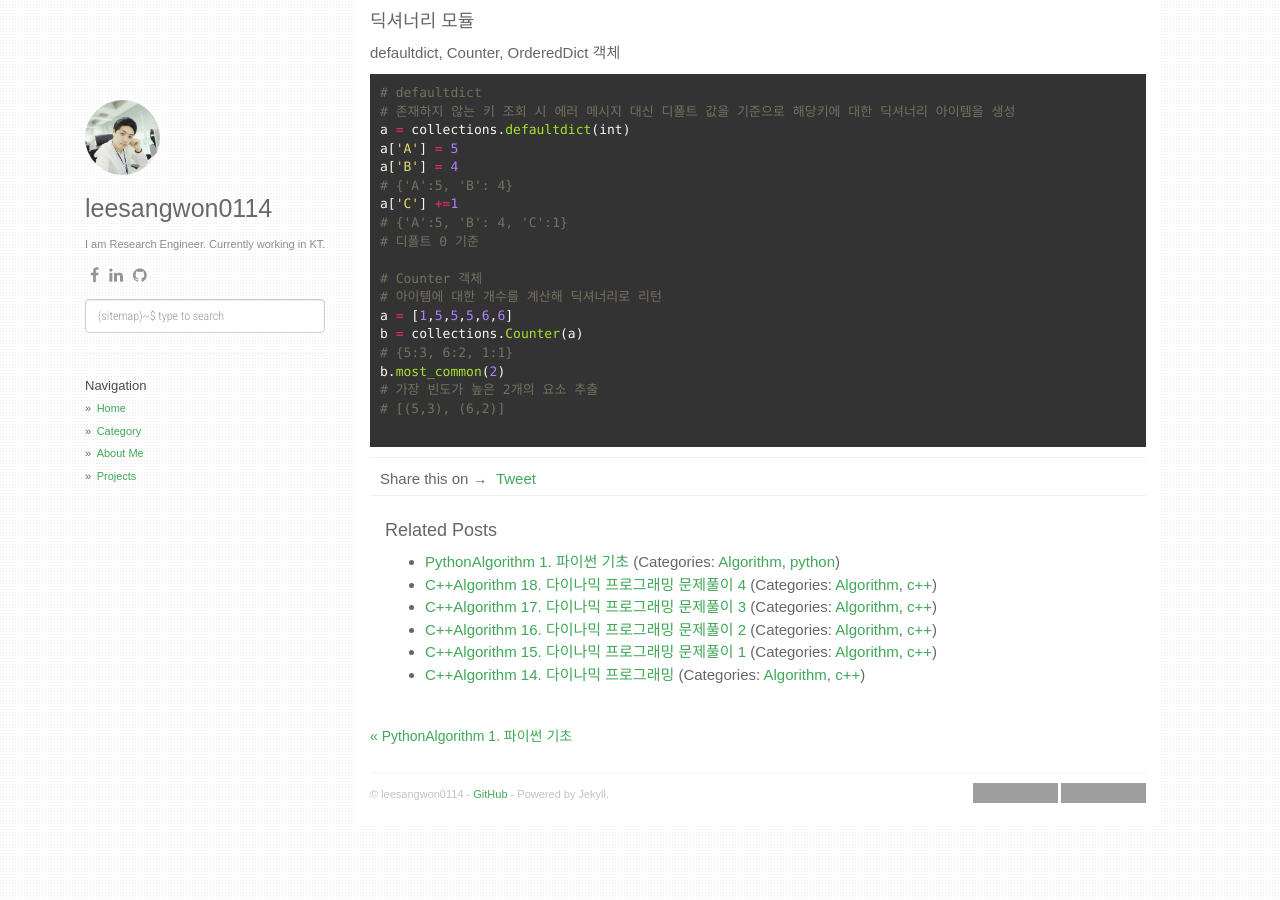
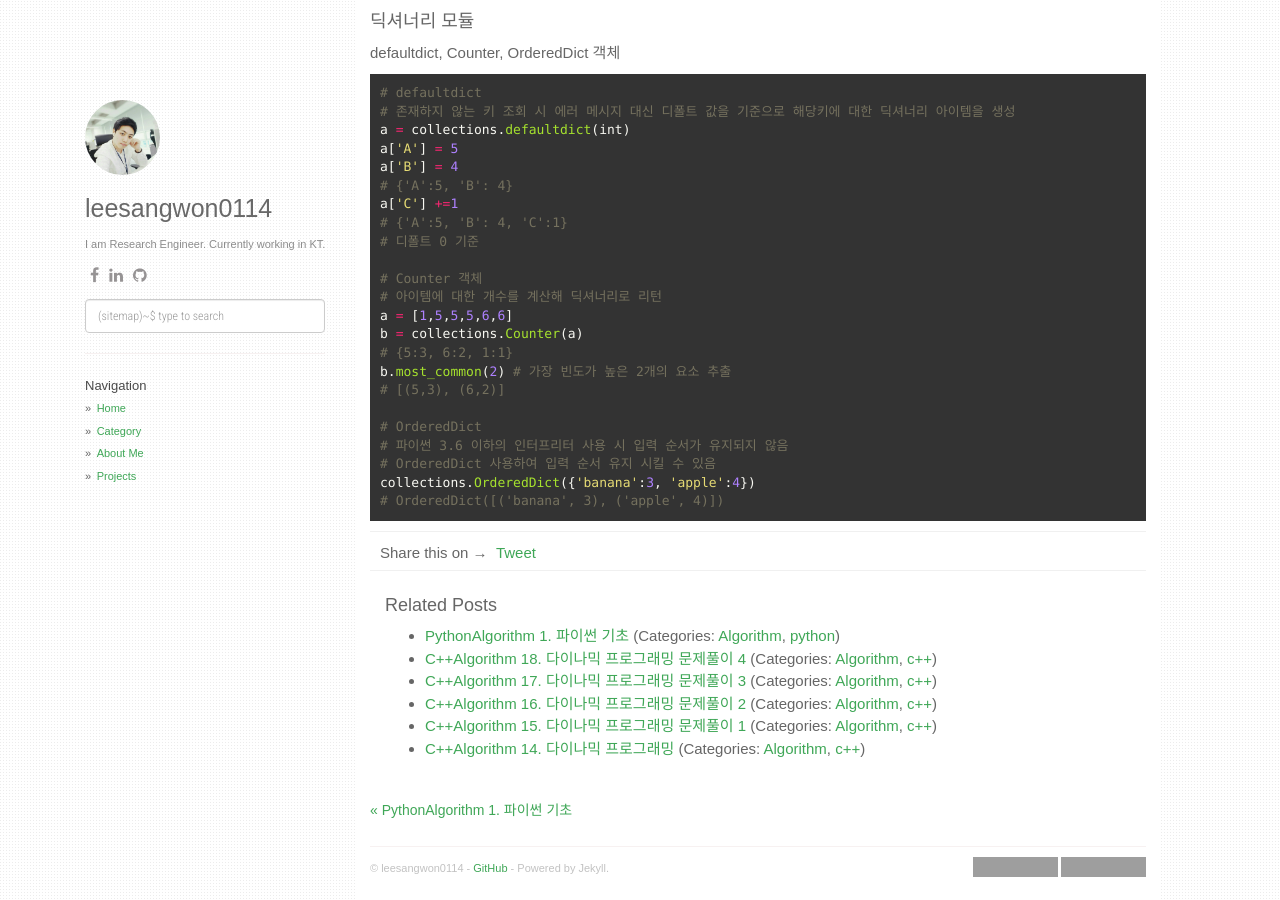
Before and after one commit to leesangwon0114/leesangwon0114.github.io, a Jekyll site: the page built from _posts/2021-12-27-PythonAlgorithm_2.리스트, 딕셔너리.markdown, in a window 1280 px wide and 900 px high, scrolled down 2168 px. Built offline with Jekyll 4.4.1, drawn with Linux system fonts in a browser that asks for light colours; nearby versions of some CDN libraries; comment, search, counter and statistics services are not loaded; grey boxes are pictures that could not be loaded.

Commit message:
Update 2021-12-27-PythonAlgorithm_2.리스트, 딕셔너리.markdown

````diff
--- a/_posts/2021-12-27-PythonAlgorithm_2.리스트, 딕셔너리.markdown
+++ b/_posts/2021-12-27-PythonAlgorithm_2.리스트, 딕셔너리.markdown
@@ -121,8 +121,12 @@ a['C'] +=1
 a = [1,5,5,5,6,6]
 b = collections.Counter(a)
 # {5:3, 6:2, 1:1}
-b.most_common(2)
-# 가장 빈도가 높은 2개의 요소 추출
+b.most_common(2) # 가장 빈도가 높은 2개의 요소 추출
 # [(5,3), (6,2)]
 
+# OrderedDict
+# 파이썬 3.6 이하의 인터프리터 사용 시 입력 순서가 유지되지 않음
+# OrderedDict 사용하여 입력 순서 유지 시킬 수 있음
+collections.OrderedDict({'banana':3, 'apple':4})
+# OrderedDict([('banana', 3), ('apple', 4)])
 ```
````
